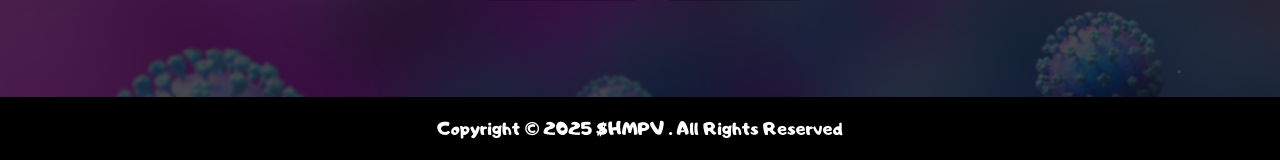
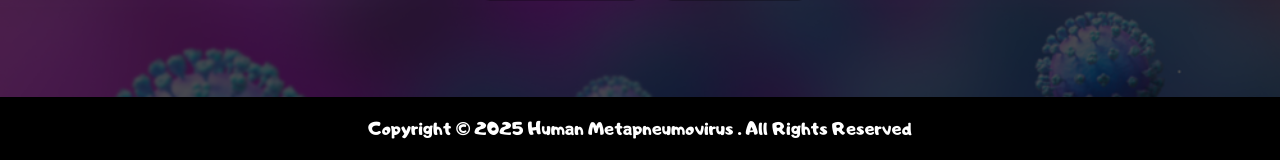
Before and after one commit to jakia12/-HMPV, a plain HTML site: page index.html in a window 1280 px wide. Shown: the part 3479-3639 px from the top of the page. Drawn offline with Linux system fonts and the light colour scheme.

Commit message:
Update index.html

```diff
--- a/index.html
+++ b/index.html
@@ -350,7 +350,7 @@
     </main>
 
     <footer>
-      <p>Copyright © 2025 $HMPV . All Rights Reserved</p>
+      <p>Copyright © 2025 Human Metapneumovirus . All Rights Reserved</p>
     </footer>
 
     <!-- JS -->
```
